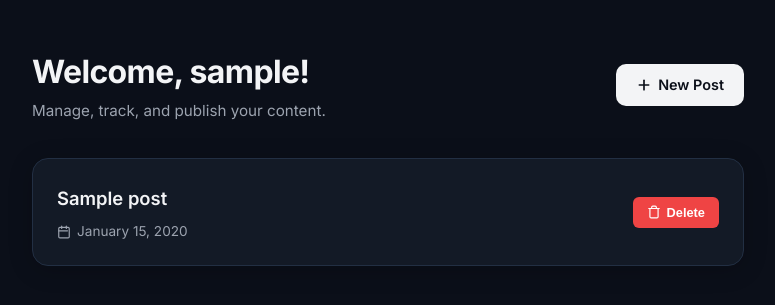
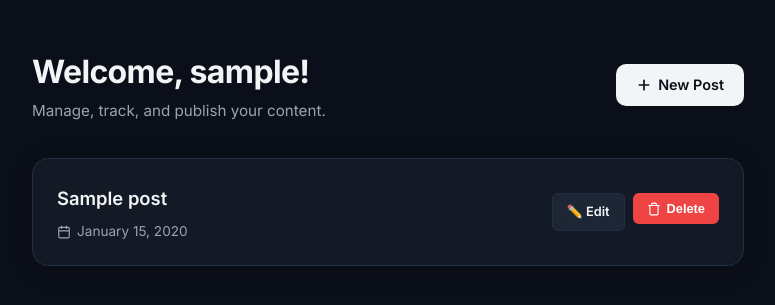
Before and after one commit to Gaurab-Kunwar/Personal-Blog, a Flask app: page /dashboard in a window 1280 px wide. Shown: the part 57-362 px from the top of the page, without its empty margins (252-1027 px from the left). Run offline with Flask 3, Linux system fonts and the light colour scheme; a user stored in the database is signed in; tables that the repository leaves empty hold one stand-in row (values such as "Sample post").

Commit message:
Update dashboard with edit button and improved UI

```diff
--- a/templates/dashboard.html
+++ b/templates/dashboard.html
@@ -10,7 +10,9 @@
             <p>Manage, track, and publish your content.</p>
         </div>
         <a href="/post/new" class="btn btn-primary">
-            <svg xmlns="http://www.w3.org/2000/svg" width="16" height="16" viewBox="0 0 24 24" fill="none" stroke="currentColor" stroke-width="2.5" stroke-linecap="round" stroke-linejoin="round"><line x1="12" y1="5" x2="12" y2="19"></line><line x1="5" y1="12" x2="19" y2="12"></line></svg>
+            <svg xmlns="http://www.w3.org/2000/svg" width="16" height="16" viewBox="0 0 24 24" fill="none" stroke="currentColor" stroke-width="2.5" stroke-linecap="round" stroke-linejoin="round">
+                <path d="M12 5v14M5 12h14"/>
+            </svg>
             New Post
         </a>
     </header>
@@ -26,16 +28,23 @@
                         </a>
                     </h2>
                     <div class="item-date">
-                        <svg xmlns="http://www.w3.org/2000/svg" width="14" height="14" viewBox="0 0 24 24" fill="none" stroke="currentColor" stroke-width="2" stroke-linecap="round" stroke-linejoin="round"><rect x="3" y="4" width="18" height="18" rx="2" ry="2"></rect><line x1="16" y1="2" x2="16" y2="6"></line><line x1="8" y1="2" x2="8" y2="6"></line><line x1="3" y1="10" x2="18" y2="10"></line></svg>
-                        <time>{{ post.created_at.strftime("%B %d, %Y") }}</time>
+                        <svg xmlns="http://www.w3.org/2000/svg" width="14" height="14" viewBox="0 0 24 24" fill="none" stroke="currentColor" stroke-width="2" stroke-linecap="round" stroke-linejoin="round">
+                            <rect x="3" y="4" width="18" height="18" rx="2" ry="2"/>
+                            <path d="M16 2v4M8 2v4M3 10h18"/>
+                        </svg>
+                        <time datetime="{{ post.created_at.isoformat() }}">{{ post.created_at.strftime("%B %d, %Y") }}</time>
                     </div>
                 </div>
 
                 <div class="item-actions">
+                    <a href="/post/{{ post.id }}/edit" class="btn btn-secondary btn-sm">✏️ Edit</a>
                     <form method="POST" action="/post/{{ post.id }}/delete" class="delete-form">
                         <button type="submit" class="btn btn-danger btn-sm"
                             onclick="return confirm('Are you sure you want to permanently delete this post?')">
-                            <svg xmlns="http://www.w3.org/2000/svg" width="14" height="14" viewBox="0 0 24 24" fill="none" stroke="currentColor" stroke-width="2" stroke-linecap="round" stroke-linejoin="round"><polyline points="3 6 5 6 21 6"></polyline><path d="M19 6v14a2 2 0 0 1-2 2H7a2 2 0 0 1-2-2V6m3 0V4a2 2 0 0 1 2-2h4a2 2 0 0 1 2 2v2"></path></svg>
+                            <svg xmlns="http://www.w3.org/2000/svg" width="14" height="14" viewBox="0 0 24 24" fill="none" stroke="currentColor" stroke-width="2" stroke-linecap="round" stroke-linejoin="round">
+                                <polyline points="3 6 5 6 21 6"/>
+                                <path d="M19 6v14a2 2 0 0 1-2 2H7a2 2 0 0 1-2-2V6m3 0V4a2 2 0 0 1 2-2h4a2 2 0 0 1 2 2v2"/>
+                            </svg>
                             Delete
                         </button>
                     </form>
@@ -93,7 +102,7 @@
             justify-content: space-between;
             align-items: center;
             padding: 20px 24px;
-            margin-bottom: 0; /* Override the default card margin gap */
+            margin-bottom: 0;
         }
 
         .dashboard-item:hover h2 a {
@@ -117,6 +126,10 @@
             margin-top: 6px;
         }
 
+        .item-actions {
+            display: flex;
+            gap: 8px;
+        }
 
         .btn-sm {
             padding: 8px 14px;
@@ -168,6 +181,7 @@
             }
             .item-actions {
                 width: 100%;
+                flex-direction: column;
             }
             .item-actions .btn {
                 width: 100%;
```
